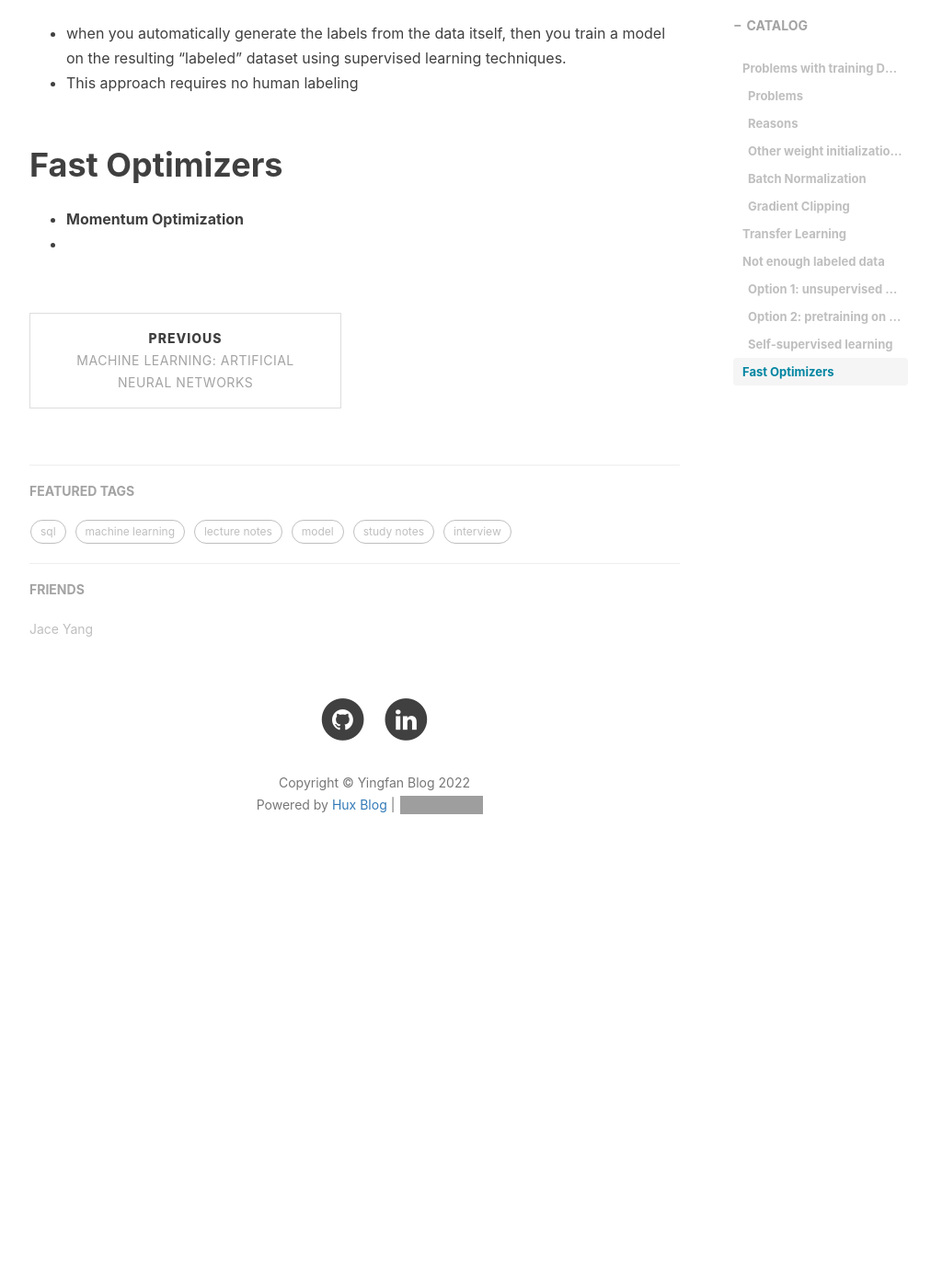
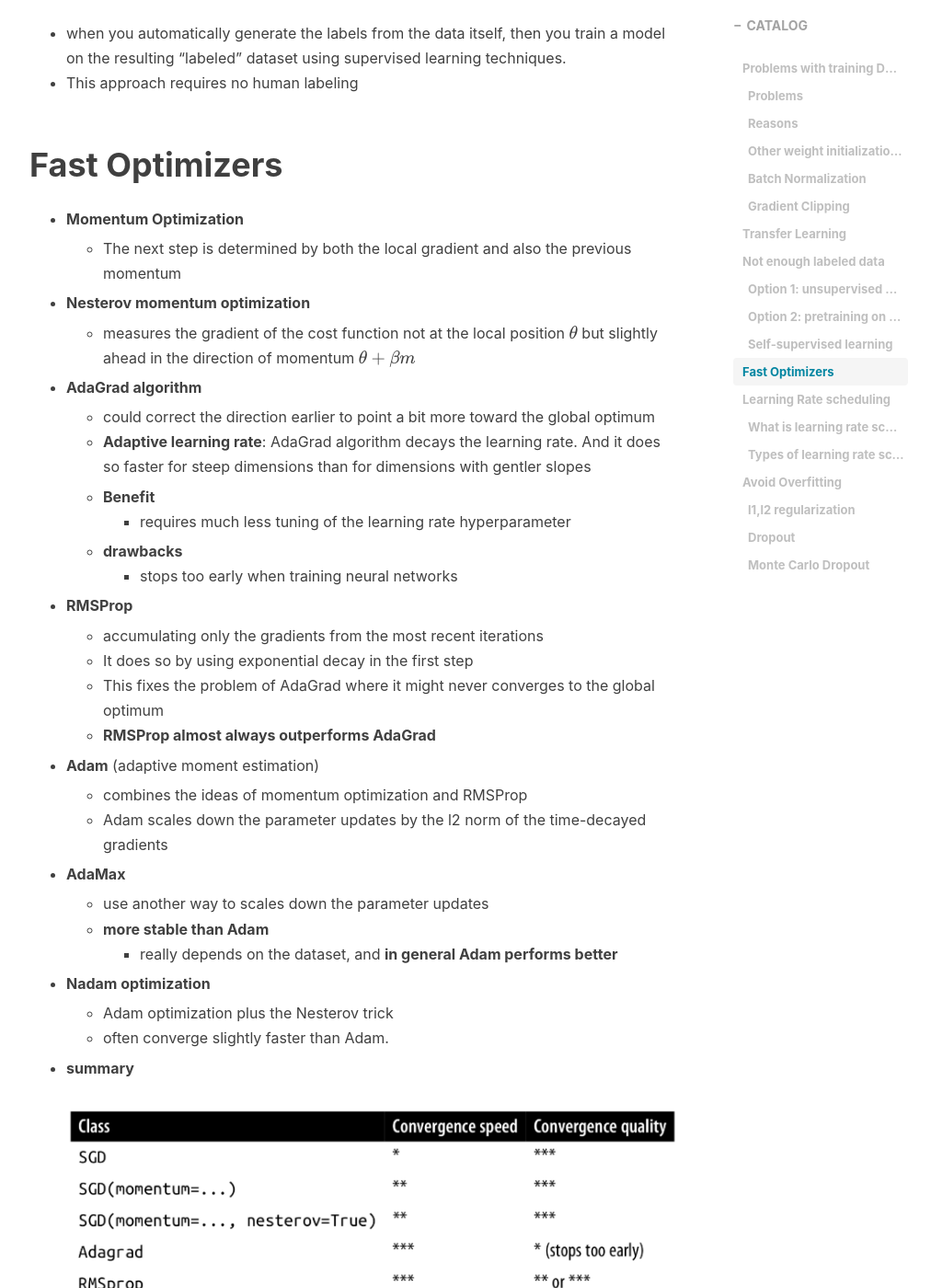
Before and after one commit to Yingfan-Duan/Yingfan-Duan.github.io, a Jekyll site: the page built from _posts/machine_learning/2022-5-11-Machine-Learning-Training-DNN.md, in a window 1280 px wide and 1400 px high, scrolled down 5366 px. Shown: the whole window at 92% size, without its empty margins (233-1245 px from the left). Built offline with Jekyll 4.4.1, drawn with Linux system fonts in a browser that asks for light colours; nearby versions of some CDN libraries; formulas are drawn with MathJax 3; comment, search, counter and statistics services are not loaded; before the commit the page ends 6345 px from its top, so only the background shows below that; some of the changed text lies outside the part shown; grey boxes are pictures that could not be loaded.

Commit message:
new post

```diff
--- a/_posts/machine_learning/2022-5-11-Machine-Learning-Training-DNN.md
+++ b/_posts/machine_learning/2022-5-11-Machine-Learning-Training-DNN.md
@@ -152,4 +152,92 @@ Using different initialization or activation functions can significantly reduce
 # Fast Optimizers
 
 - **Momentum Optimization**
--
+
+  - The next step is determined by both the local gradient and also the previous momentum
+
+- **Nesterov momentum optimization**
+
+  - measures the gradient of the cost function not at the local position $θ$ but slightly ahead in the direction of momentum $θ + βm$
+
+- **AdaGrad algorithm**
+
+  - could correct the direction earlier to point a bit more toward the global optimum
+  - **Adaptive learning rate**: AdaGrad algorithm decays the learning rate. And it does so faster for steep dimensions than for dimensions with gentler slopes
+
+  - **Benefit**
+    - requires much less tuning of the learning rate hyperparameter
+  - **drawbacks**
+    - stops too early when training neural networks
+
+- **RMSProp**
+
+  - accumulating only the gradients from the most recent iterations
+  - It does so by using exponential decay in the first step
+  - This fixes the problem of AdaGrad where it might never converges to the global optimum
+  - **RMSProp almost always outperforms AdaGrad**
+
+- **Adam** (adaptive moment estimation)
+
+  - combines the ideas of momentum optimization and RMSProp
+  - Adam scales down the parameter updates by the l2 norm of the time-decayed gradients
+
+- **AdaMax**
+
+  - use another way to scales down the parameter updates
+  - **more stable than Adam**
+    - really depends on the dataset, and **in general Adam performs better**
+
+- **Nadam optimization**
+
+  - Adam optimization plus the Nesterov trick
+  - often converge slightly faster than Adam.
+
+- **summary**
+
+  ![](/img/in-post/post-optimization.png)
+
+# Learning Rate scheduling
+
+### What is learning rate scheduling?
+
+Finding a good learning rate is very important.
+
+![](/img/in-post/post-learning-rate.png)
+
+**Learning schedules**: start with a large learning rate and then reduce it once training stops making fast progress, you can reach a good solution faster than with the optimal constant learning rate
+
+### Types of learning rate scheduling
+
+- **power scheduling**
+  - This schedule first drops quickly, then more and more slowly.
+- **exponential scheduling**
+  - $η$ will gradually drop by a factor of 10 every $s$ steps
+- **Piecewise constant scheduling**
+  - Use a constant $η$ for a number of epoch, then - a smaller one for a number of epochs, etc
+- **performance scheduling**
+  - Measure the validation error every N steps
+  - then reduce the learning rate by a factor of $λ$ when the error stops dropping
+- **1cycle scheduling**
+
+**Summary**
+
+exponential decay, performance scheduling, and 1cycle can considerably speed up convergence
+
+# Avoid Overfitting
+
+### l1,l2 regularization
+
+
+
+### Dropout
+
+- At every training step, every neuron (including the input neurons, but always excluding the output neurons) has a probability p of being temporarily “dropped out”, meaning it will be entirely ignored during this training step, but it may be active during the next step
+- The hyperparameter p is called the dropout rate, and it is typically set between 10% and 50%:
+  - closer to 20-30% in recurrent neural nets and closer to 40–50% in convolutional neural networks
+- After training, neurons don’t get dropped anymore
+- **Alpha dropout**
+  - If you want to regularize a self-normalizing network based on the SELU activation function, you should use alpha dropout: this is a variant of dropout that preserves the mean and standard deviation of its inputs
+
+### Monte Carlo Dropout
+
+- MC Dropout can boost the performance of any trained dropout model without having to retrain it or even modify it at all, provides a much better measure of the model’s uncertainty, and is also amazingly simple to implement.
```
Also changed, not shown: img/in-post/post-learning-rate.png (added), img/in-post/post-optimization.png (added).
